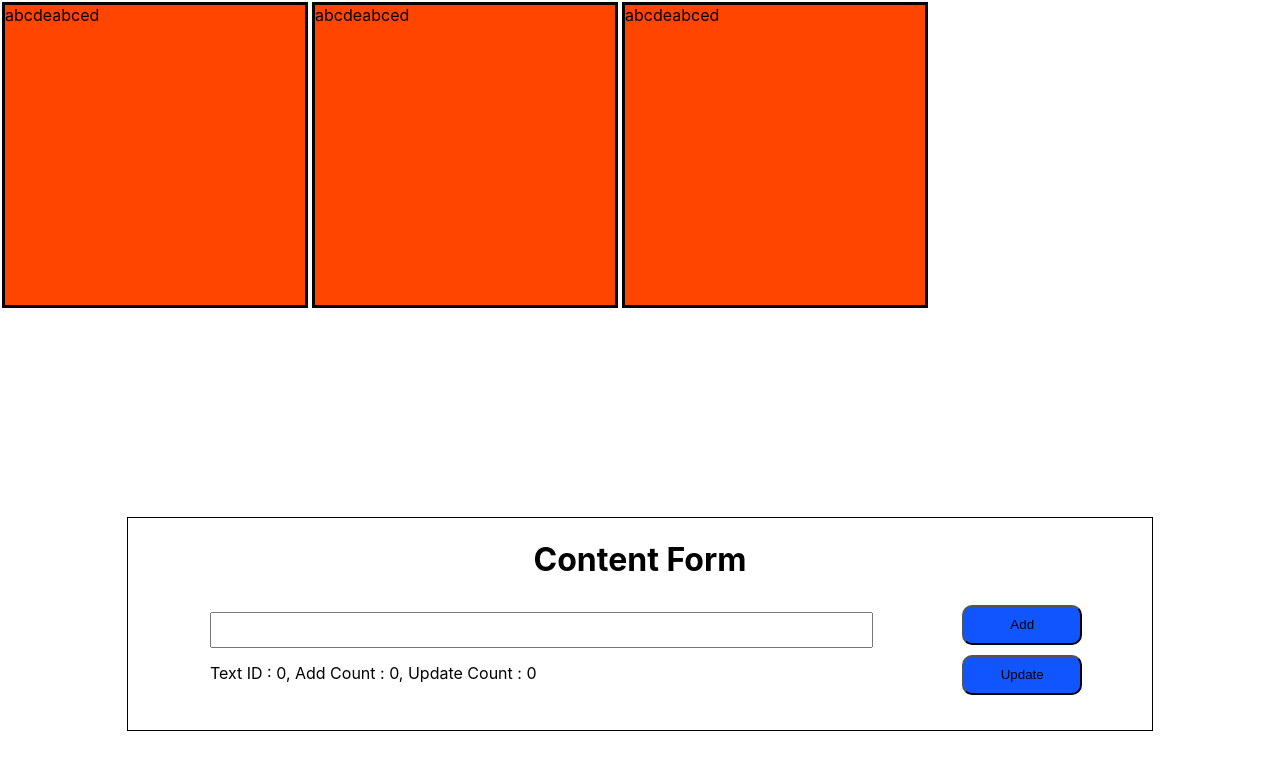
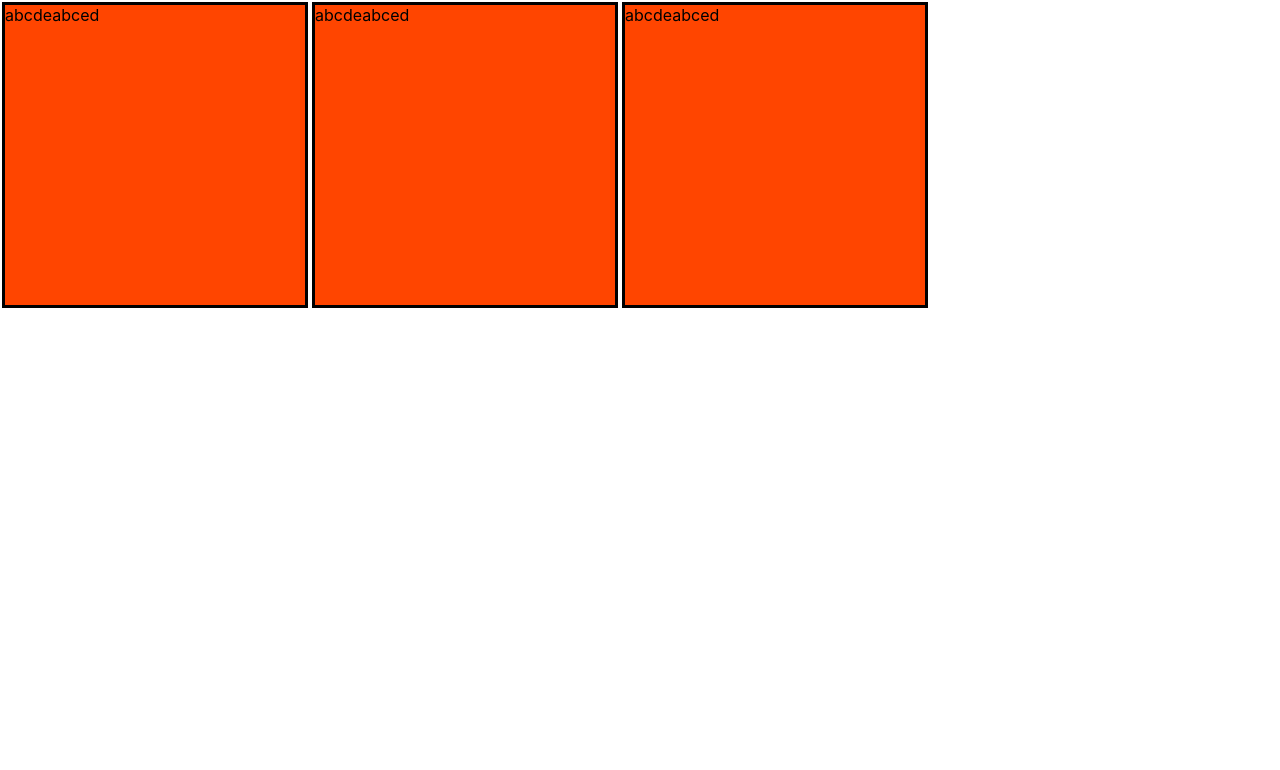
Before and after one commit to iamshrivishnu/resizable-components, a React (Create React App) app: page / in a window 1280 px wide. Shown: the top 770 px of the page. Built offline with nearby package versions, Linux system fonts and the light colour scheme; no server answers.

Commit message:
Vulnerability Fixes

```diff
--- a/src/App.js
+++ b/src/App.js
@@ -1,5 +1,4 @@
 import React from "react";
-import FormWrapper from "./component/FormWrapper";
 import Resizable from "./component/Resizable";
 import "./App.css";
 
@@ -9,7 +8,6 @@ function App() {
       <Resizable component="div" content={"abcdeabced"} />
       <Resizable component="p" content={"abcdeabced"} />
       <Resizable component="header" content={"abcdeabced"} />
-      <FormWrapper />
     </div>
   );
 }
--- a/src/component/FormWrapper/FormWrapper.css
+++ /dev/null
@@ -1,41 +0,0 @@
-.form-wrapper{
-    width: 80vw;
-    height: max-content;
-    min-height: 100px;
-    margin: auto;
-    padding-bottom: 30px;
-    border: 1px solid black
-}
-
-.form-wrapper h1{
-    text-align: center;
-}
-
-.form-wrapper div{
-    width: 80%;
-    display: inline-block;
-}
-
-.form-wrapper div:last-child{
-    width: 15%;
-}
-
-.form-wrapper div input{
-    width: 80%;
-    height: 30px;
-    margin: auto 10% 15px;
-
-}
-
-.form-wrapper div label{
-    width: 80%;
-    margin: auto 10%;
-}
-
-.form-wrapper button{
-    width: 120px;
-    height: 40px;
-    border-radius: 10px;
-    background: #1155FF;
-    margin: 5px 15px;
-}
--- a/src/component/FormWrapper/index.js
+++ /dev/null
@@ -1,72 +0,0 @@
-import React, { useCallback, useEffect, useState } from "react";
-import "./FormWrapper.css";
-const axios = require('axios');
-
-const FormWrapper = () => {
-  const [state, setState] = useState({
-    textId: 0,
-    text: "",
-    addCount: 0,
-    updateCount: 0,
-  });
-
-  const apiDomain = process.env.REACT_APP_BACKEND_URI
-
-  useEffect(()=>{
-    axios.get(`${apiDomain}/fetch-count`).then(({ data })=>{
-        setState((prevState)=>({
-            ...prevState,
-            textId: data.addCount + 1,
-            addCount: data.addCount,
-            updateCount: data.updateCount,
-          }))
-    }).catch(()=>{
-        setState({
-            textId: 0,
-            text: "",
-            addCount: 0,
-            updateCount: 0,
-          })
-    })
-  },[apiDomain])
-
-  const addHandler = useCallback(async () => {
-      try{
-         const axiosData = await axios.post(`${apiDomain}/add-data`,{ text: state.text })
-         const { data: { textId } } = axiosData
-         setState((prevState) => ({ ...prevState, textId, addCount: prevState.addCount+1 }))
-      }catch(error){
-        setState((prevState) => ({ ...prevState }))
-      }
-  }, [apiDomain, state.text]);
-
-  const updateHandler = useCallback(async () => {
-    try{
-       await axios.patch(`${apiDomain}/update-data`,{ textId: state.textId, text: state.text })
-       setState((prevState) => ({ ...prevState, updateCount: prevState.updateCount+1 }))
-    }catch(error){
-      setState((prevState) => ({ ...prevState }))
-    }
-}, [apiDomain, state.textId, state.text]);
-
-  const textUpdateHandler = useCallback((event) => {
-    const value = event.target.value;
-    setState((prevState) => ({ ...prevState, text: value }));
-  }, []);
-
-  return (
-    <div className="form-wrapper">
-      <h1>Content Form</h1>
-      <div>
-        <input defaultValue={state.text} onChange={textUpdateHandler} />
-        <label>{`Text ID : ${state.textId}, Add Count : ${state.addCount}, Update Count : ${state.updateCount}`}</label>
-      </div>
-      <div>
-        <button onClick={addHandler}>Add</button>
-        <button onClick={updateHandler}>Update</button>
-      </div>
-    </div>
-  );
-};
-
-export default FormWrapper;
```
Also changed, not shown: package.json (+3 -8 lines), src/setupTests.js (deleted, +0 -5 lines), 2 other files (tests, documents, lock files or other folders).
